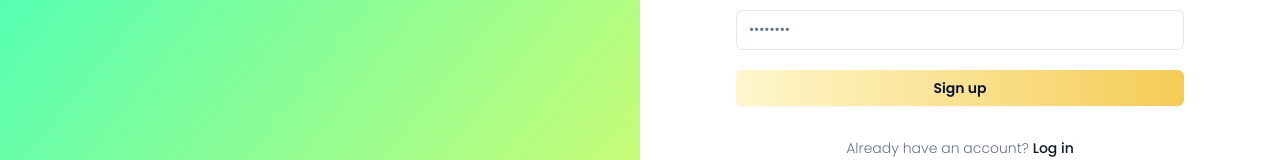
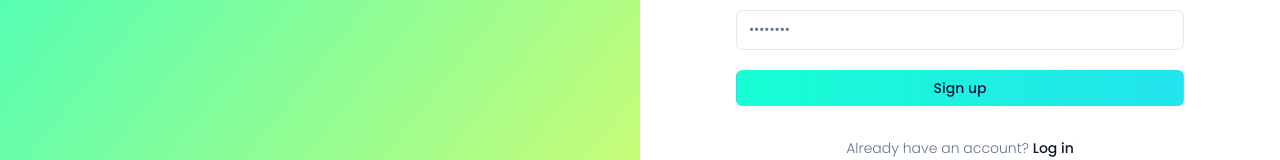
Before and after one commit to movildriveia/trustable-auth-haven, a React (Vite) app: page /signup in a window 1280 px wide. Shown: the part 534-694 px from the top of the page. Built offline with nearby package versions, Linux system fonts and the light colour scheme; no server answers.

Commit message:
Refactor signup button style
Replaced the custom yellow and white signup button style with the standard button style used on the index page.

```diff
--- a/src/components/SignupForm.tsx
+++ b/src/components/SignupForm.tsx
@@ -192,7 +192,7 @@ const SignupForm = () => {
             )}
           />
 
-          <Button type="submit" variant="yellowGradient" className="w-full" disabled={isLoading}>
+          <Button type="submit" variant="registerBtn" className="w-full" disabled={isLoading}>
             {isLoading ? (
               <>
                 <Loader2 className="mr-2 h-4 w-4 animate-spin" />
```
